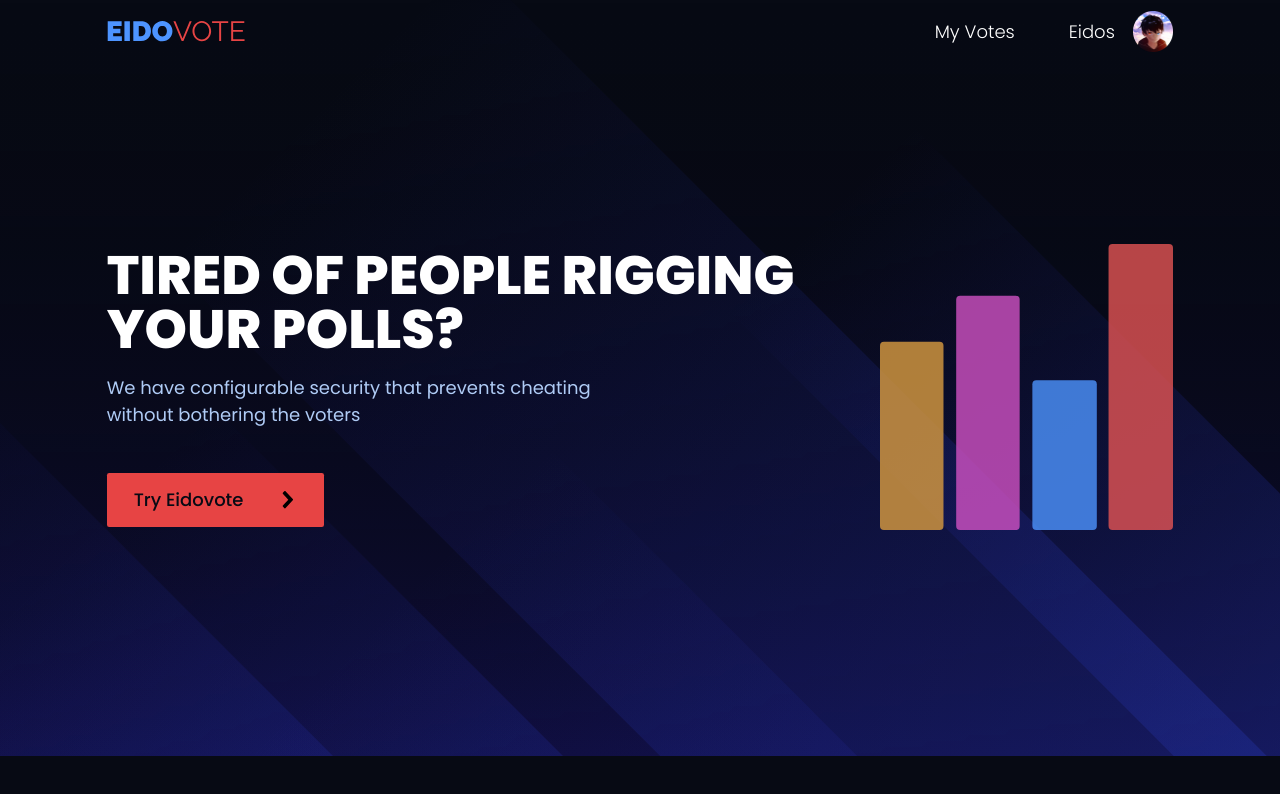
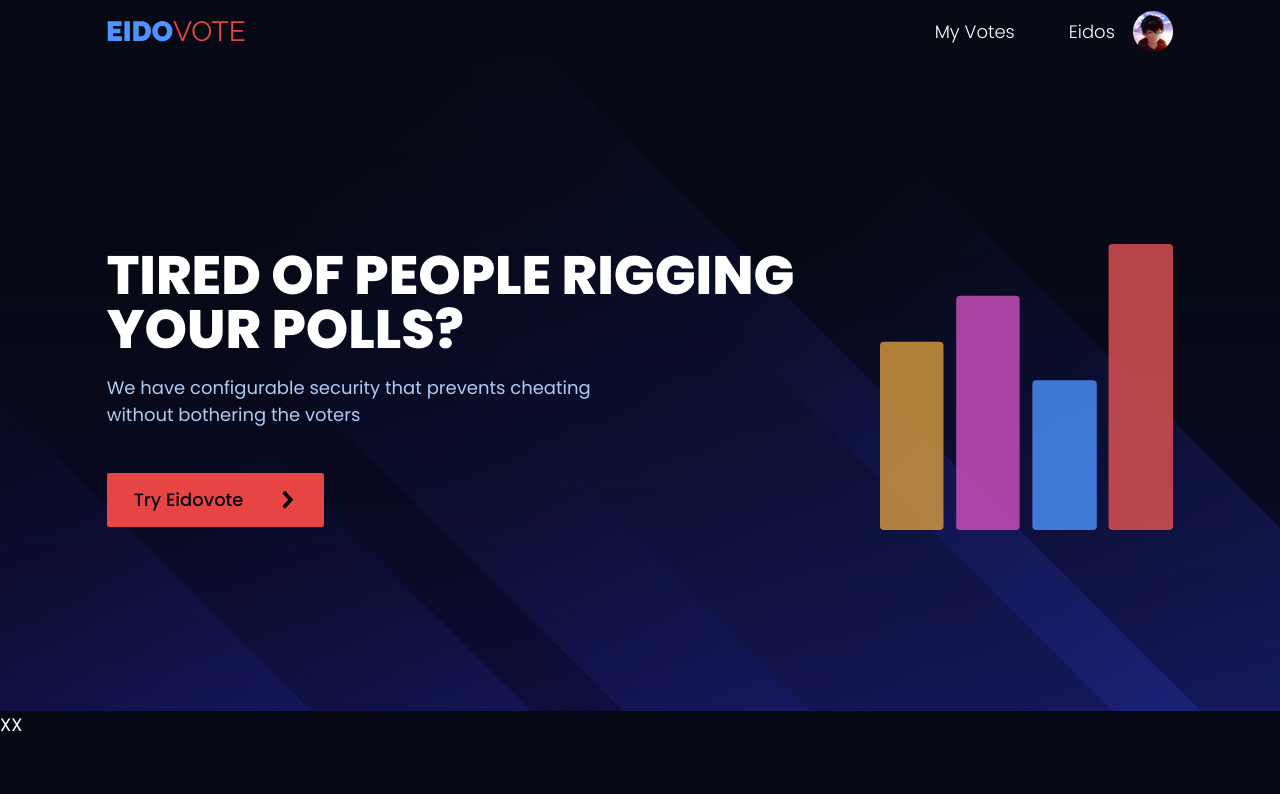
Before and after one commit to EidosX/Pollbox, a Next.js app in the folder frontend/: page / in a window 1280 px wide. Shown: the top 794 px of the page. Built offline with nearby package versions, Linux system fonts and the light colour scheme.

Commit message:
Fixed bg pattern organisation

```diff
--- a/frontend/components/SafeHSpace.tsx
+++ b/frontend/components/SafeHSpace.tsx
@@ -1,3 +1,8 @@
 export const SafeHSpace = (props: any) => {
-  return <div {...props} className="mx-auto max-w-5xl w-5/6"></div>;
+  return (
+    <div
+      {...props}
+      className={(props.className ?? '') + ' mx-auto max-w-5xl w-5/6'}
+    ></div>
+  );
 };
--- a/frontend/pages/index.tsx
+++ b/frontend/pages/index.tsx
@@ -3,6 +3,17 @@ import Link from 'next/link';
 import { SafeHSpace } from '../components/SafeHSpace';
 
 const Home: NextPage = () => {
+  return (
+    <>
+      <FrontPageContent></FrontPageContent>
+      <SndPageContent></SndPageContent>
+    </>
+  );
+};
+
+export default Home;
+
+const FrontPageContent = () => {
   const bg = (
     <img
       src="svg/bg-pattern.svg"
@@ -10,19 +21,6 @@ const Home: NextPage = () => {
       className="select-none pointer-events-none absolute top-0 w-full h-full max-h-[42rem] object-cover -z-50"
     />
   );
-  return (
-    <>
-      {bg}
-      <SafeHSpace>
-        <FrontPageContent></FrontPageContent>
-      </SafeHSpace>
-    </>
-  );
-};
-
-export default Home;
-
-const FrontPageContent = () => {
   const left = (
     <>
       <h1 className="uppercase font-extrabold text-5xl">
@@ -46,13 +44,20 @@ const FrontPageContent = () => {
     </>
   );
   return (
-    <div className="flex justify-between h-[36rem] items-center">
+    <div className="h-[36rem] relative">
+      {bg}
+      <SafeHSpace className="flex justify-between h-full items-center">
         <div>{left}</div>
         <img
           src="svg/graph-design.svg"
           alt=""
           className="max-w-xs pl-4 opacity-80"
         />
+      </SafeHSpace>
     </div>
   );
 };
+
+const SndPageContent = () => {
+  return <>XX</>;
+};
```
Lines whose indentation alone changed are shown as unchanged.
